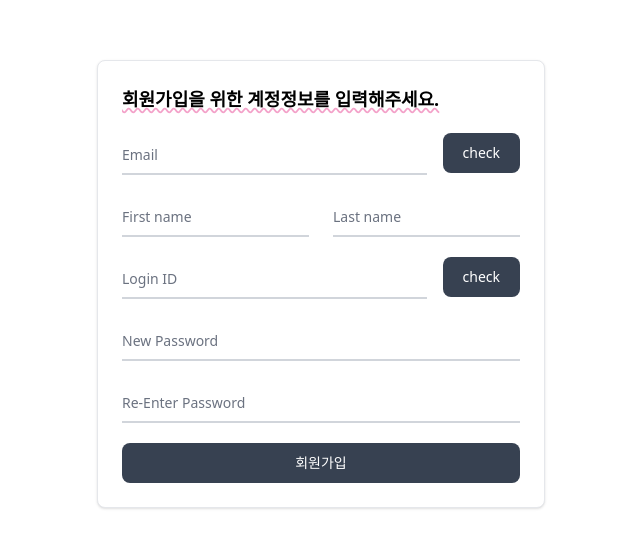
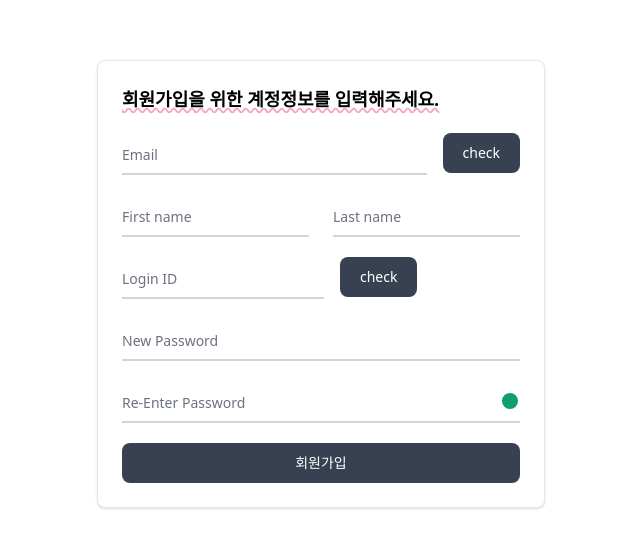
Before and after one commit to 42Seoul-Tea42/frontend, a Next.js app: page /auth/signup in a window 1280 px wide. Shown: the part 116-664 px from the top of the page, without its empty margins (319-959 px from the left). Built offline with nearby package versions, Linux system fonts and the light colour scheme; no server answers.

Commit message:
feat 조건 검사용 컬러 인디케이터 추가

```diff
--- /dev/null
+++ b/app/(pages)/components/Indicator.tsx
@@ -0,0 +1,15 @@
+interface IndicatorProps {
+  color: string;
+}
+
+function Indicator({ color }: IndicatorProps) {
+  return (
+    <div className="relative">
+      <span
+        className={`${color} absolute bottom-8 right-0 w-5 h-5 border-2 border-white dark:border-gray-800 rounded-full`}
+      ></span>
+    </div>
+  );
+}
+
+export default Indicator;
--- a/app/(pages)/forms/LoginIdInput.tsx
+++ b/app/(pages)/forms/LoginIdInput.tsx
@@ -11,6 +11,7 @@ function LoginIdInput({ extended }: LoginIdInputProps) {
   const loginId = useSelector((state: RootState) => state.accountSlice.user.identity.loginId);
   const dispatch = useDispatch();
   return (
+    <div>
       <InputFloatingLabel
         type="text"
         value={loginId}
@@ -22,6 +23,7 @@ function LoginIdInput({ extended }: LoginIdInputProps) {
         text="Login ID"
         autoComplete="username"
       />
+    </div>
   );
 }
 
--- a/app/(pages)/forms/ReEnterPassword.tsx
+++ b/app/(pages)/forms/ReEnterPassword.tsx
@@ -2,12 +2,15 @@ import { useDispatch, useSelector } from 'react-redux';
 import { InputFloatingLabel } from '../../UI';
 import { RootState } from '../../redux/store';
 import { setAccountReEnterPassword } from '../../redux/slices/accountSlice';
+import Indicator from '../components/Indicator';
 
 function ReEnterPassword() {
+  const password = useSelector((state: RootState) => state.accountSlice.user.account.password);
   const reEnterPassword = useSelector((state: RootState) => state.accountSlice.reEnterPassword);
   const dispatch = useDispatch();
+
   return (
-    <div>
+    <div className="flex">
       <InputFloatingLabel
         type="password"
         value={reEnterPassword}
@@ -15,6 +18,7 @@ function ReEnterPassword() {
         text="Re-Enter Password"
         autoComplete="new-password"
       />
+      <Indicator color={password === reEnterPassword ? 'bg-green-500' : 'bg-red-500'} />
     </div>
   );
 }
```
Lines whose indentation alone changed are shown as unchanged.
